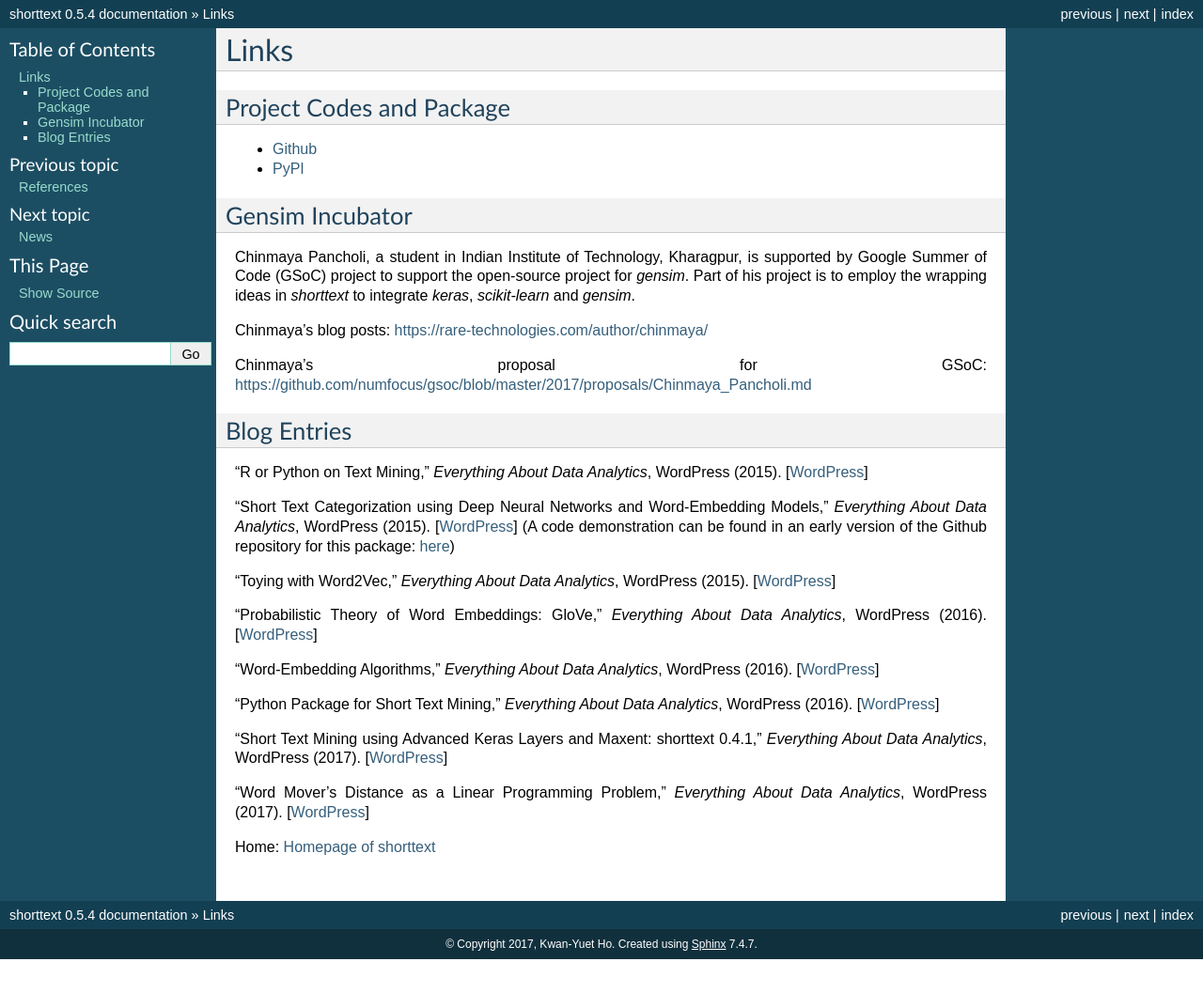
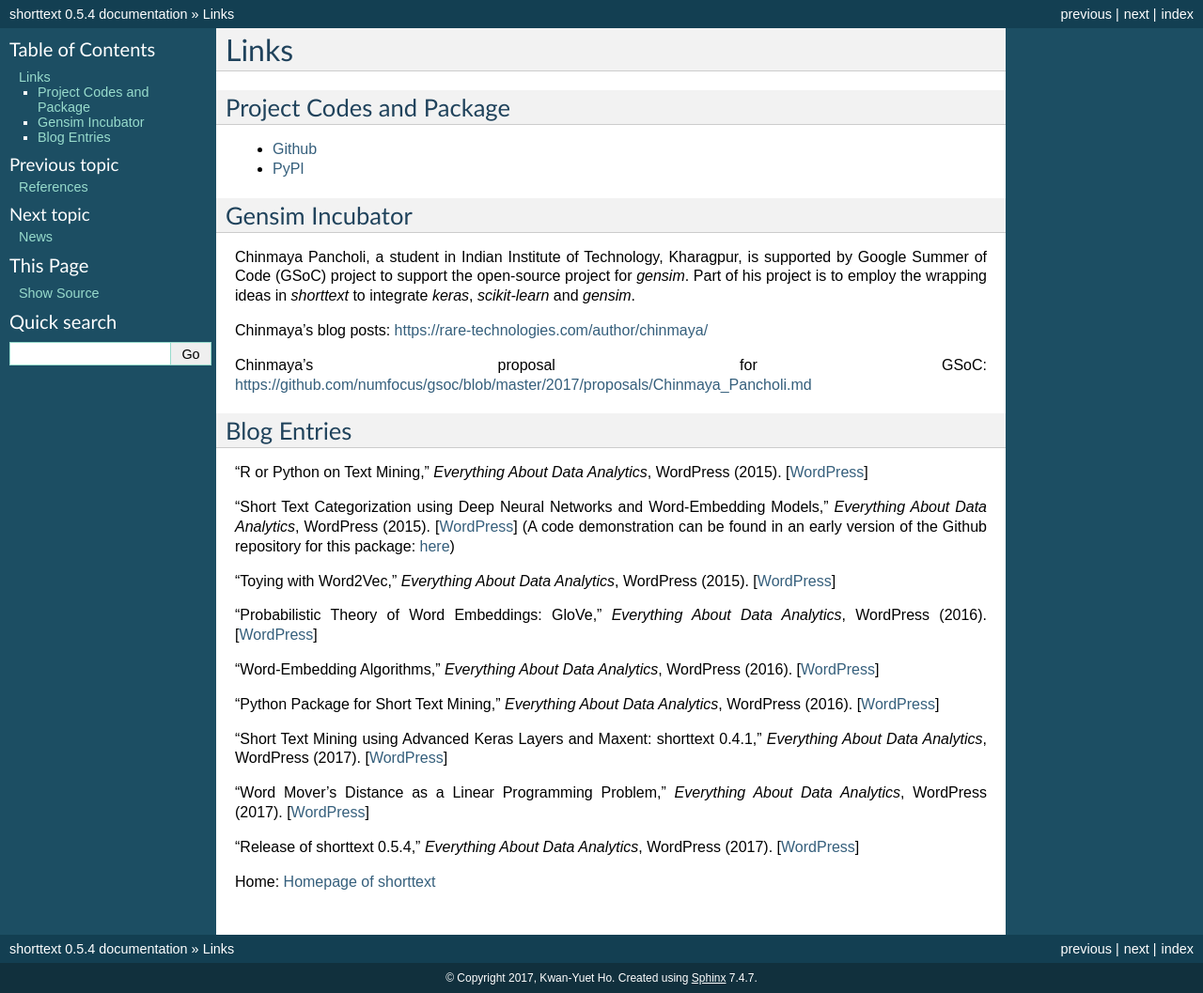
Before and after one commit to stephenhky/PyShortTextCategorization, a Sphinx documentation site: the page built from docs/links.rst, in a window 1280 px wide. Shown: the whole page at 94% size. Built offline with Sphinx 7.4.7, drawn with Linux system fonts in a browser that asks for light colours; before the commit the page ends 1021 px from its top, so only the background shows below that.

Commit message:
added new link

```diff
--- a/docs/links.rst
+++ b/docs/links.rst
@@ -55,4 +55,7 @@ Blog Entries
 "Word Mover’s Distance as a Linear Programming Problem," *Everything About Data Analytics*, WordPress (2017). [`WordPress
 <https://datawarrior.wordpress.com/2017/08/16/word-movers-distance-as-a-linear-programming-problem/>`_]
 
+"Release of shorttext 0.5.4," *Everything About Data Analytics*, WordPress (2017). [`WordPress
+<https://datawarrior.wordpress.com/2017/09/08/release-of-shorttext-0-5-4/>`_]
+
 Home: :doc:`index`
```
